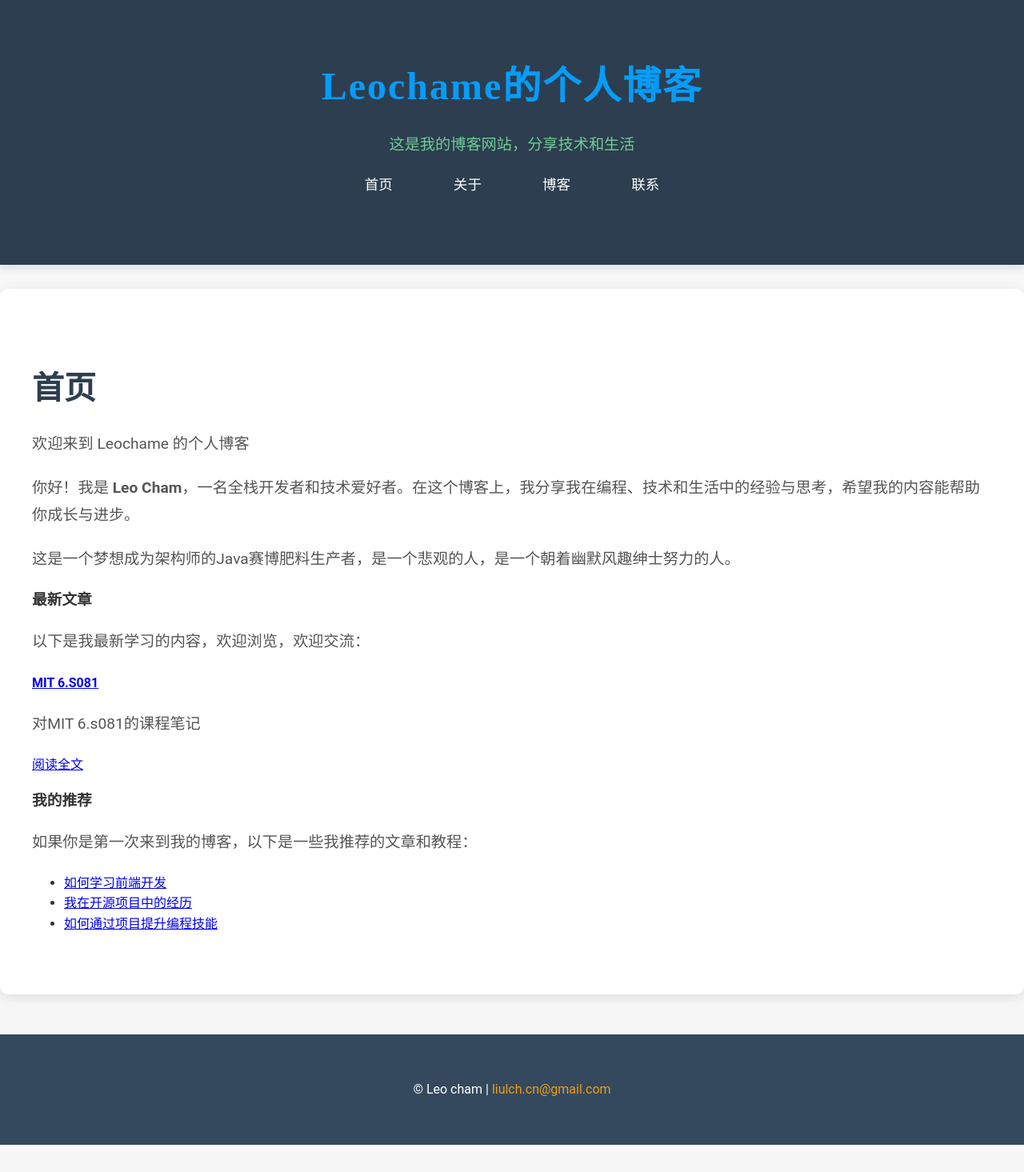
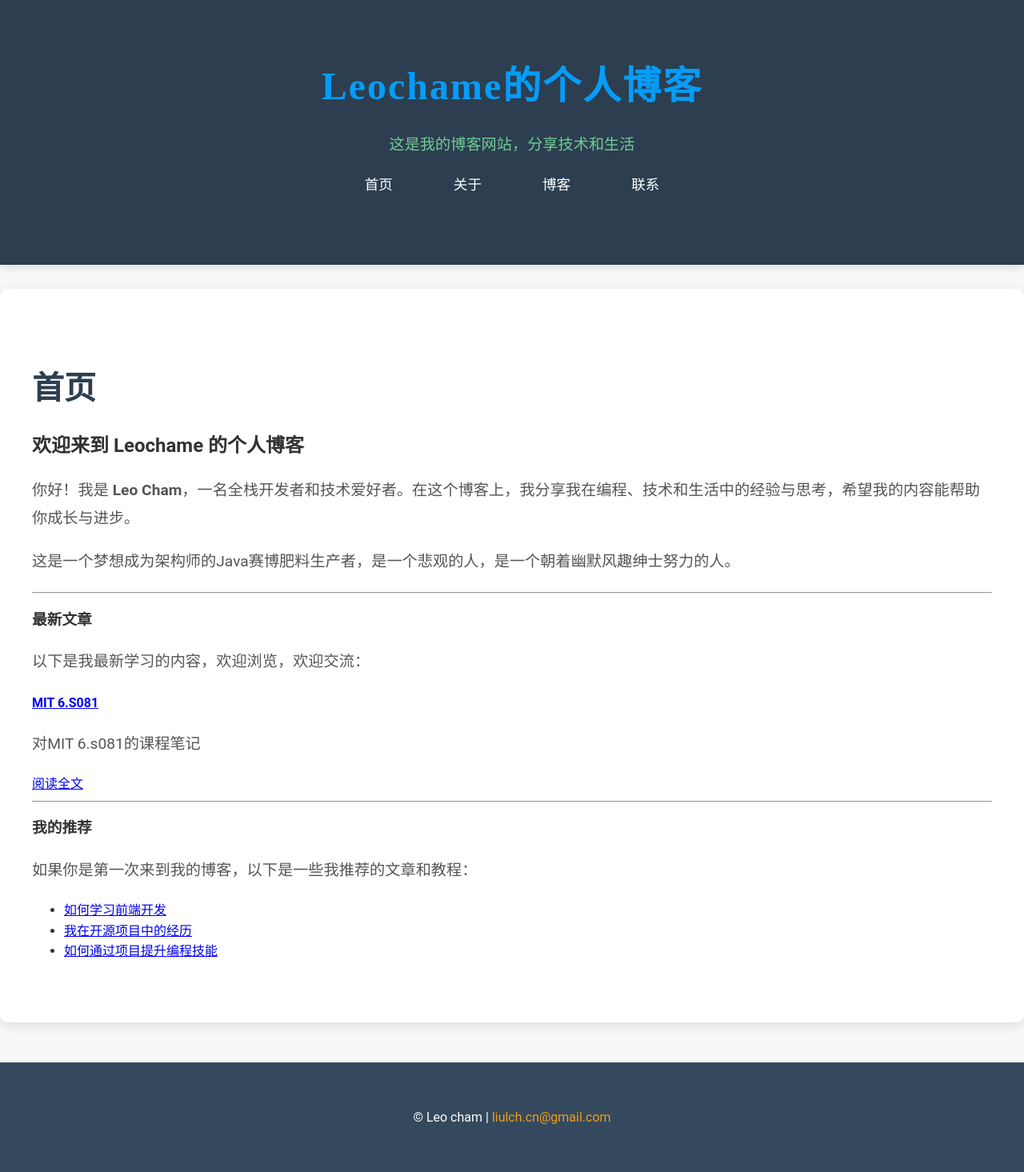
Before and after one commit to leochame/leochame.github.io, a Jekyll site: the page built from index.md, in a window 1280 px wide. Shown: the whole page at 80% size. Built offline with Jekyll 4.4.1, drawn with Linux system fonts in a browser that asks for light colours; before the commit the page ends 1431 px from its top, so only the background shows below that.

Commit message:
基本模型v1.2

```diff
--- a/index.md
+++ b/index.md
@@ -3,12 +3,13 @@ layout: page
 title: "首页"
 ---
 
-欢迎来到 Leochame 的个人博客
+# 欢迎来到 Leochame 的个人博客
 
 你好！我是 **Leo Cham**，一名全栈开发者和技术爱好者。在这个博客上，我分享我在编程、技术和生活中的经验与思考，希望我的内容能帮助你成长与进步。
 
 这是一个梦想成为架构师的Java赛博肥料生产者，是一个悲观的人，是一个朝着幽默风趣绅士努力的人。
 
+---
 
 ### 最新文章
 
@@ -22,6 +23,7 @@ title: "首页"
   </article>
 {% endfor %}
 
+---
 ###  我的推荐
 
 如果你是第一次来到我的博客，以下是一些我推荐的文章和教程：
```
